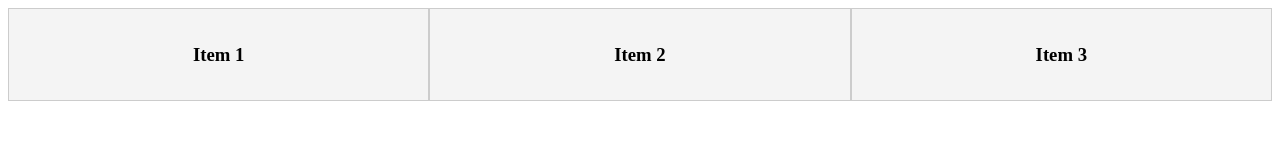
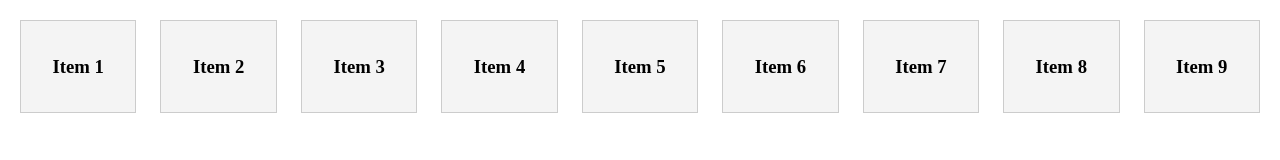
Before and after one commit to nilankh/LearningHTMLandCSS, a plain HTML site: page 16_flex_basics.html in a window 1280 px wide. Drawn offline with Linux system fonts and the light colour scheme.

Commit message:
learing flex

```diff
--- a/16_flex_basics.html
+++ b/16_flex_basics.html
@@ -19,6 +19,13 @@
             border: #ccc solid 1px;
             padding: 1rem;
             text-align: center;
+            margin: 0.75rem;
+            flex: 1;
+
+        }
+
+        .item:first-child {
+            /* flex: 2; */
             flex: 1;
         }
     </style>
@@ -28,6 +35,12 @@
         <div class="item"><h3>Item 1</h3></div>
         <div class="item"><h3>Item 2</h3></div>
         <div class="item"><h3>Item 3</h3></div>
+        <div class="item"><h3>Item 4</h3></div>
+        <div class="item"><h3>Item 5</h3></div>
+        <div class="item"><h3>Item 6</h3></div>
+        <div class="item"><h3>Item 7</h3></div>
+        <div class="item"><h3>Item 8</h3></div>
+        <div class="item"><h3>Item 9</h3></div>
     </div>
 </body>
 </html>
```
